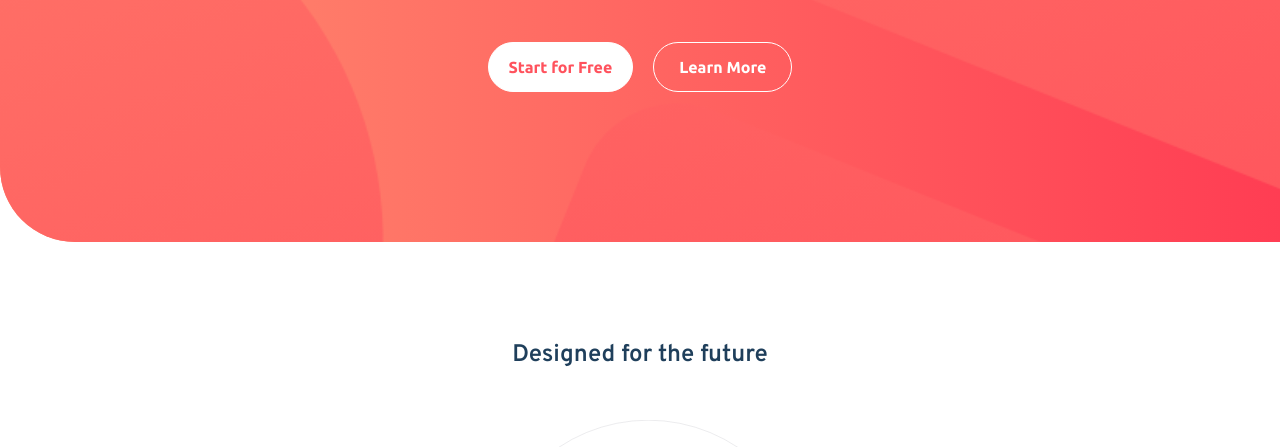
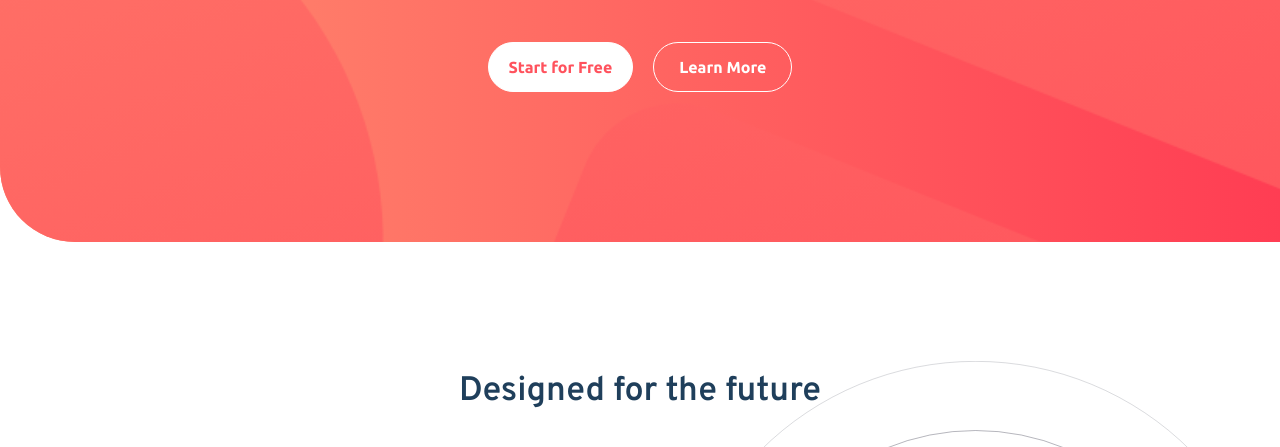
Before and after one commit to SergioCzP/blogr, a website: page index.html in a window 1280 px wide. Shown: the part 353-800 px from the top of the page. Drawn offline with Linux system fonts and the light colour scheme.

Commit message:
medium designed

```diff
--- a/js/app.js
+++ b/js/app.js
@@ -21,7 +21,7 @@ const changeImgBtn = function () {
 };
 
 const pathArrow = function () {
-  return window.screen.width < 768
+  return window.innerWidth < 768
     ? "build/img/icon-arrow-dark.svg"
     : "build/img/icon-arrow-light.svg";
 };
@@ -53,3 +53,6 @@ menuBoxes.addEventListener("click", function (e) {
     displaySubMenu(btnSubMenu);
   }
 });
+
+// Resize
+window.onresize = loadArrow;
--- a/src/scss/ui/body/_designed.scss
+++ b/src/scss/ui/body/_designed.scss
@@ -3,6 +3,10 @@
 
 .designed {
   padding: 5rem 0;
+
+  @include m.medium {
+    padding: 8rem 0 0;
+  }
 
   &__heading,
   &__title,
@@ -12,32 +16,63 @@
 
   &__heading {
     margin: 5rem 0;
+
+    @include m.medium {
+      font-size: 3.4rem;
+      margin-top: 8rem 0;
+    }
   }
 
   &__grid {
     display: grid;
     grid-template-rows: 32.5rem 1fr;
+
+    @include m.medium {
+      grid-template-rows: unset;
+      grid-template-columns: repeat(2, 1fr);
+      margin-top: -10rem;
+    }
   }
 
   &__content {
     grid-row: 2 / 3;
     padding: 0 3.5rem;
+
+    @include m.medium {
+      grid-row: auto;
+      grid-column: 1 / 2;
+    }
   }
 
   &__title {
     font-size: 2.4rem;
     margin: 5rem 0 2.5rem;
     line-height: 1.25;
+
+    @include m.medium {
+      text-align: left;
+      margin: 9rem 0 3rem;
+    }
   }
 
   &__text {
     line-height: 1.5;
     margin: 0;
+
+    @include m.medium {
+      text-align: left;
+    }
   }
 
   &__image {
     width: 100%;
     height: 100%;
     object-fit: contain;
+
+    @include m.medium {
+      grid-column: 2 / 3;
+      object-fit: cover;
+      object-position: left 0rem;
+    }
   }
 }
```
Also changed, not shown: build/css/app.css, 1 other file.
